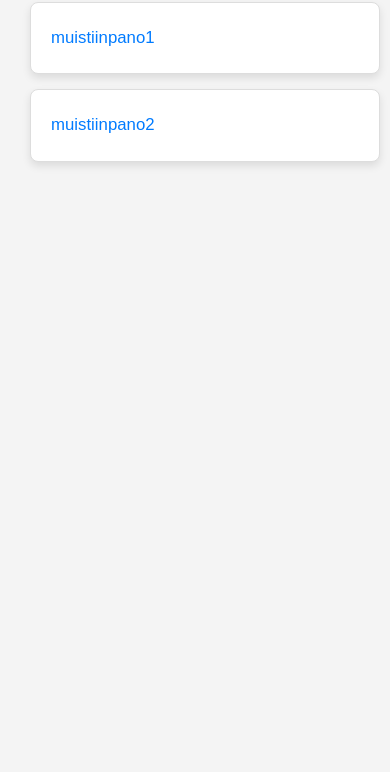
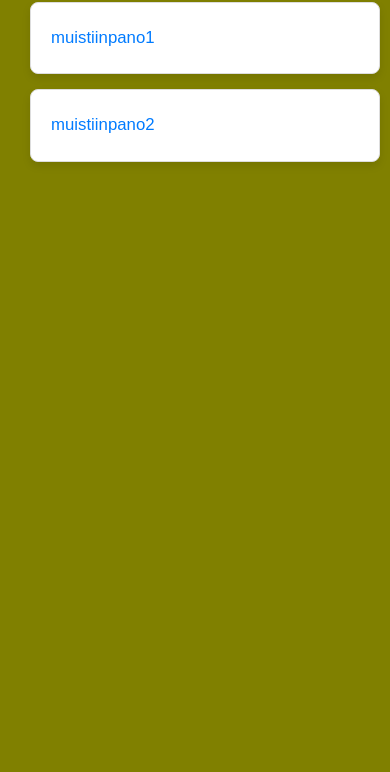
Before and after one commit to JuhaHokkanen/muistiinpanot-sivusto, a plain HTML site: page index.html in a window 390 px wide. Shown: the part 72-844 px from the top of the page. Drawn offline with Linux system fonts and the light colour scheme.

Commit message:
Päivitetty muistiinpanot ja kuvat 2025-02-16 10.30.48

```diff
--- a/style.css
+++ b/style.css
@@ -90,6 +90,9 @@
     #note-content {
         font-size: 24px;  /* Suurempi fonttikoko mobiililaitteilla */
     }
+    body {
+        background-color: olive;
+      }
 
     a.back-link {
         font-size: 24px; /* Mobiilissa suurempi fonttikoko linkille */
```
